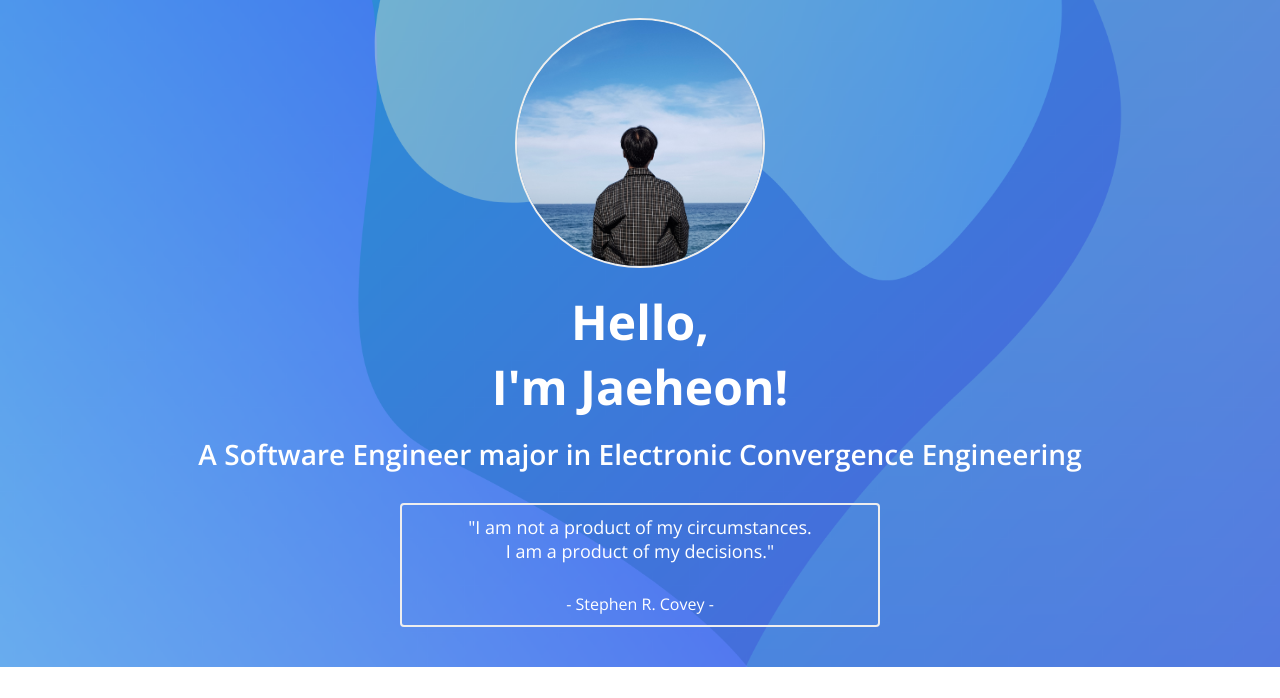
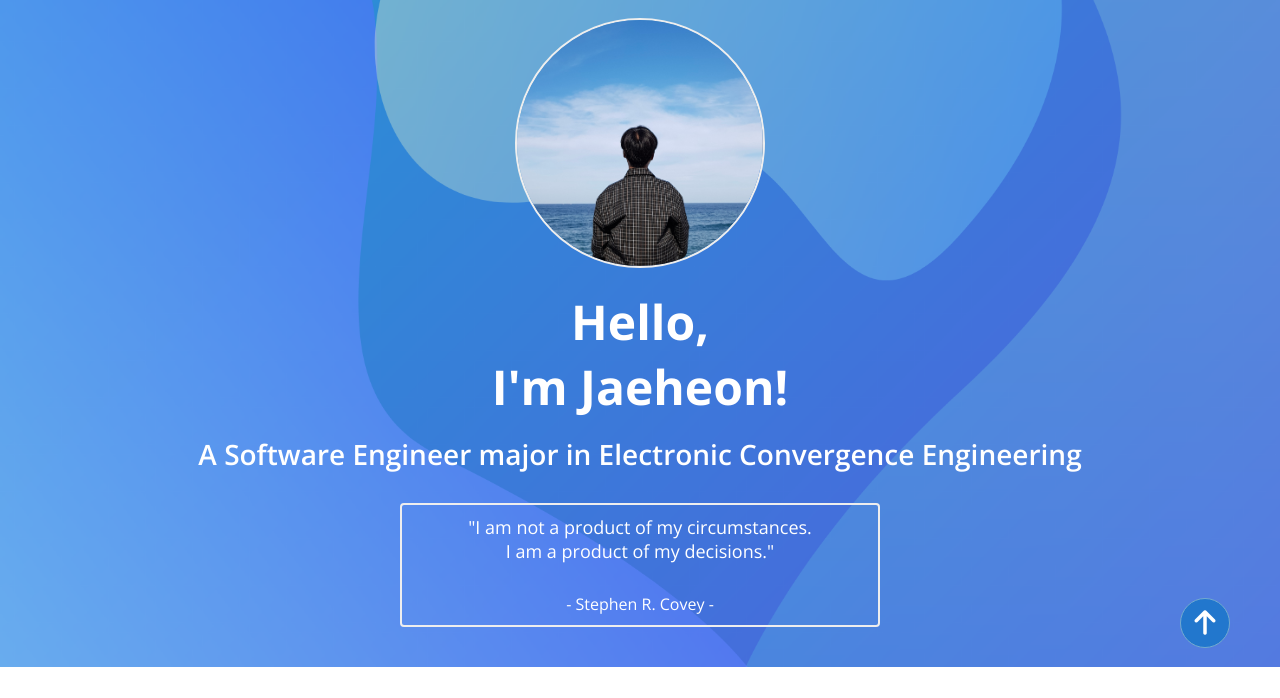
Before and after one commit to jhun3030/jhun3030.github.io, a plain HTML site: page index.html in a window 1280 px wide. Shown: the part 102-800 px from the top of the page. Drawn offline with nearby package versions, Linux system fonts and the light colour scheme.

Commit message:
JS : arrow test

```diff
--- a/index.html
+++ b/index.html
@@ -25,6 +25,9 @@
   </head>
 
   <body>
+    <div class="arrow_btn">
+      <i class="fa-solid fa-arrow-up"></i>
+    </div>
     <!-- Nav Bar -->
     <nav id="navbar">
       <div class="navbar__logo">
--- a/main.js
+++ b/main.js
@@ -37,3 +37,10 @@ const controlOpacity = function () {
 };
 
 document.addEventListener(`scroll`, controlOpacity);
+
+// arrow button
+const arrow = document.querySelector(`.arrow_btn`);
+arrow.addEventListener('click', function () {
+  const scrollToHome = document.querySelector(`#home`);
+  scrollToHome.scrollIntoView({ behavior: `smooth` });
+});
--- a/style.css
+++ b/style.css
@@ -153,6 +153,34 @@ blockquote {
 
 .navbar__toggle-btn::before {
   background: transparent;
+}
+
+/* arrow btn */
+
+.arrow_btn {
+  position: fixed;
+  right: 50px;
+  bottom: 50px;
+  width: 50px;
+  height: 50px;
+  background-color: var(--color-ocean);
+  border: 1px solid var(--color-blue);
+  border-radius: 50%;
+  z-index: 100;
+}
+
+.arrow_btn i {
+  position: fixed;
+  right: 50px;
+  bottom: 50px;
+  display: block;
+  margin: 0 auto;
+  width: 50px;
+  height: 50px;
+  line-height: 50px;
+  text-align: center;
+  font-size: var(--font-medium);
+  color: var(--color-white);
 }
 
 /* Home */
```
